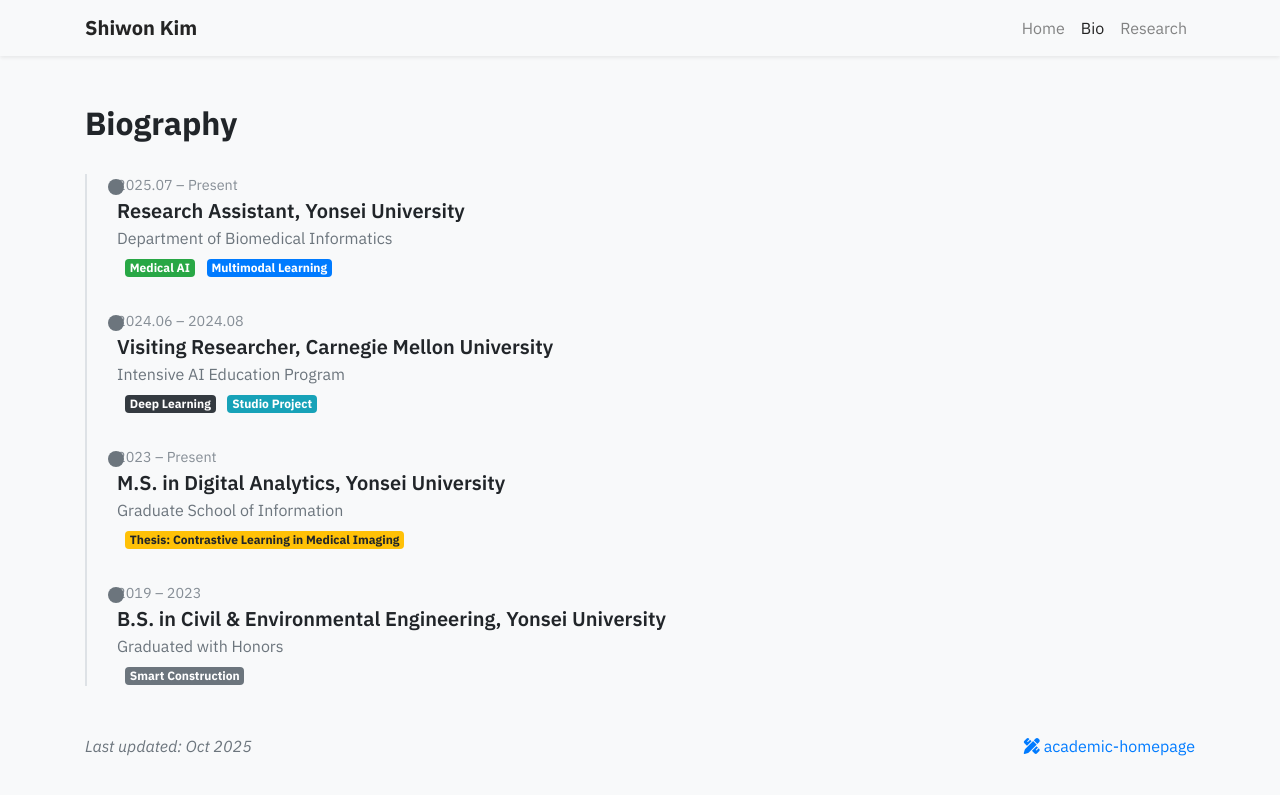
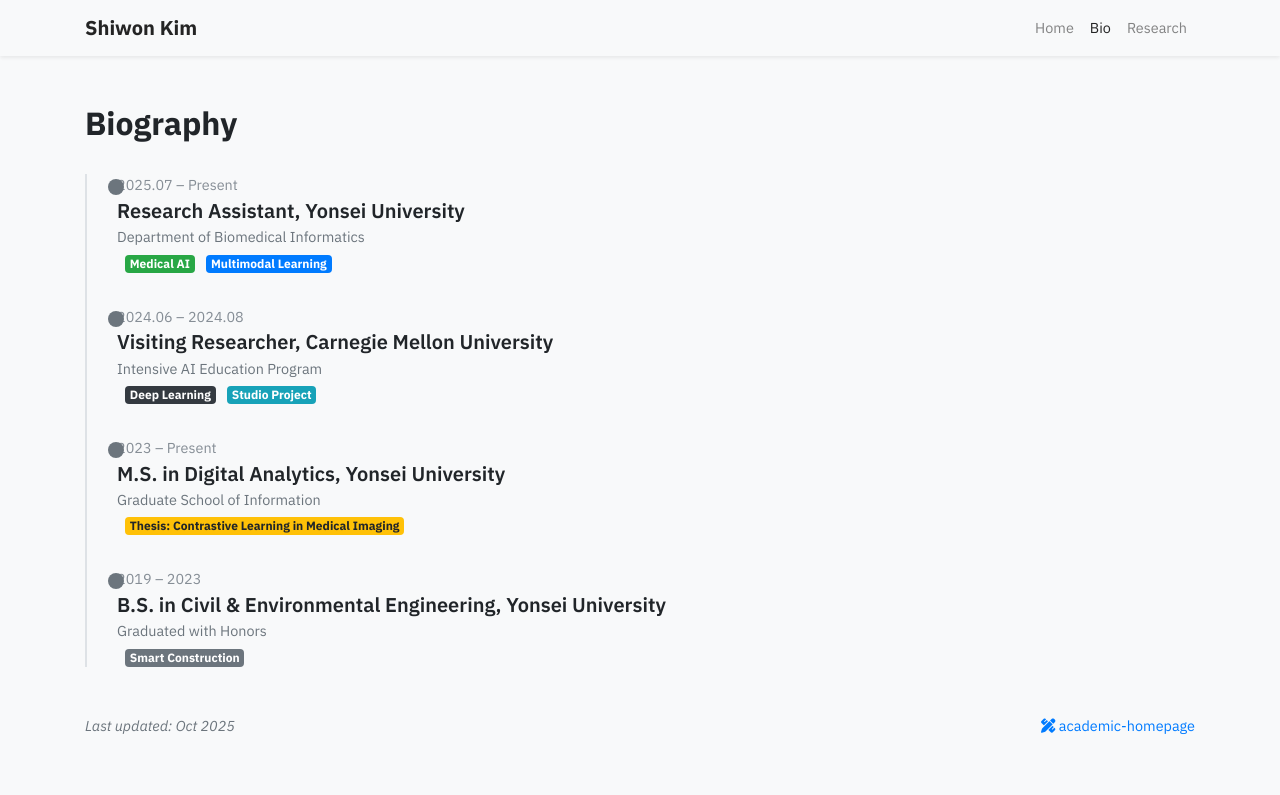
Before and after one commit to shiwonkim/shiwonkim.github.io, a Jekyll site: the page built from bio.html, in a window 1280 px wide. Shown: the top 795 px of the page. Built offline with Jekyll 4.4.1, drawn with Linux system fonts in a browser that asks for light colours; nearby versions of some CDN libraries; some web fonts are replaced; a style sheet for code colours, icons or effects is not loaded.

Commit message:
edit profile

```diff
--- a/_layouts/default.html
+++ b/_layouts/default.html
@@ -17,6 +17,12 @@
     <link href="https://fonts.googleapis.com/css2?family=IBM+Plex+Sans:ital,wght@0,100..700;1,100..700&display=swap" rel="stylesheet">
     <link rel="stylesheet" href="https://cdn.jsdelivr.net/npm/katex@0.16.11/dist/katex.min.css" integrity="sha384-nB0miv6/jRmo5UMMR1wu3Gz6NLsoTkbqJghGIsx//Rlm+ZU03BU6SQNC66uf4l5+" crossorigin="anonymous">
     <link rel="stylesheet" href="{{ '/assets/css/global.css' | relative_url }}">
+
+    <style>
+        body {
+          font-size: 0.9rem;
+        }
+    </style>
 </head>
 <body class="bg-light" {{ page.body_attr }}>
     {% include navbar.html %}
```
